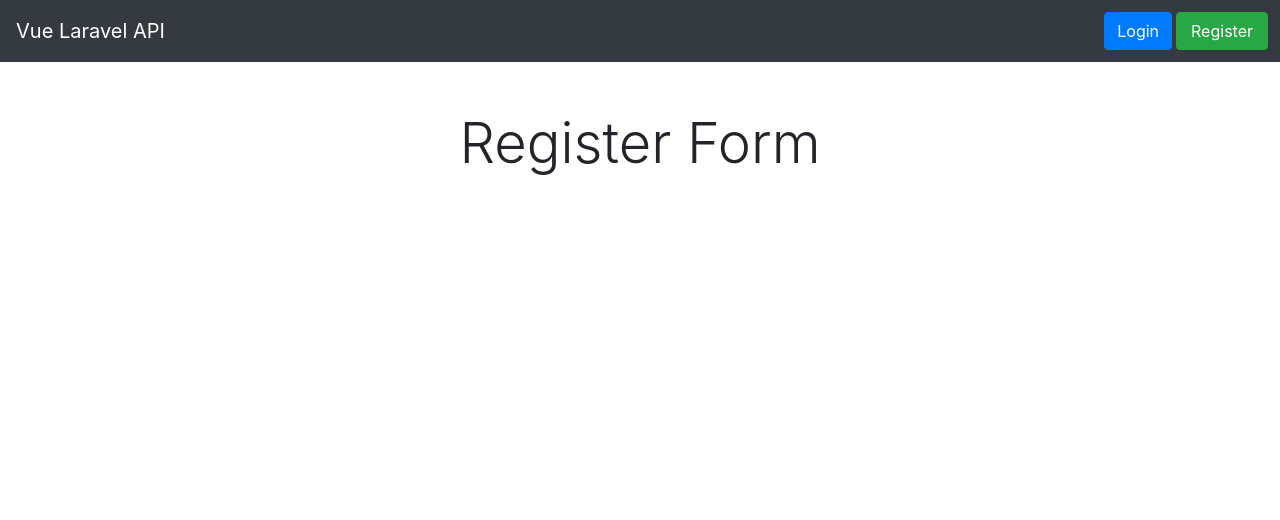
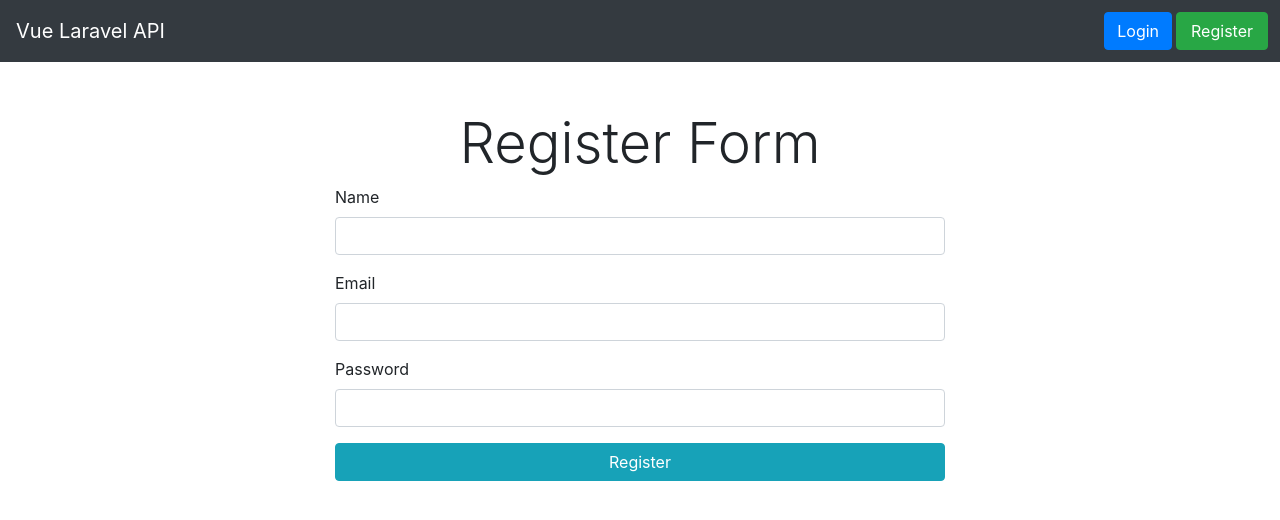
Before and after one commit to alzaabi98/vue-api, a Vue app: page /register in a window 1280 px wide. Shown: the top 520 px of the page. Built offline with nearby package versions, Linux system fonts and the light colour scheme.

Commit message:
Complete Login and Register Page with Vue Config

```diff
--- a/src/components/Navbar.vue
+++ b/src/components/Navbar.vue
@@ -1,6 +1,6 @@
 <template>
   <nav class="navbar navbar-expand-lg navbar-dark bg-dark">
-    <a class="navbar-brand" href="#">Vue Laravel API</a>
+    <router-link class="navbar-brand" to="/">Vue Laravel API</router-link>
     <button
       class="navbar-toggler"
       type="button"
@@ -15,15 +15,15 @@
     <div class="collapse navbar-collapse" id="navbarNav">
       <ul class="navbar-nav ml-auto">
         <li class="nav-item">
-          <a class="btn btn-primary my-1 btn-block" href="#">Login</a>
+          <router-link class="btn btn-primary my-1 btn-block" to="/login">Login</router-link>
         </li>
         <li class="nav-item">
-          <a
+          <router-link
             class="btn btn-success my-1 ml-1 btn-block"
-            href="#"
+            to="/register"
             tabindex="-1"
             aria-disabled="true"
-          >Register</a>
+          >Register</router-link>
         </li>
       </ul>
     </div>
--- a/src/views/Home.vue
+++ b/src/views/Home.vue
@@ -1,18 +1,14 @@
 <template>
   <div class="home">
-    <img alt="Vue logo" src="../assets/logo.png" />
-    <HelloWorld msg="Welcome to Your Vue.js App" />
+    <h2 class="display-4">Home Page</h2>
   </div>
 </template>
 
 <script>
 // @ is an alias to /src
-import HelloWorld from "@/components/HelloWorld.vue";
 
 export default {
   name: "home",
-  components: {
-    HelloWorld
-  }
+  components: {}
 };
 </script>
--- a/src/views/Login.vue
+++ b/src/views/Login.vue
@@ -7,16 +7,22 @@
         <form action="#">
           <div class="form-group">
             <label for="email">Email</label>
-            <input type="text" name="email" id="email" class="form-control" />
+            <input type="text" name="email" id="email" v-model="email" class="form-control" />
           </div>
 
           <div class="form-group">
             <label for="password">Password</label>
-            <input type="password" name="password" id="password" class="form-control" />
+            <input
+              type="password"
+              name="password"
+              id="password"
+              v-model="password"
+              class="form-control"
+            />
           </div>
 
           <div class="form-group">
-            <button type="submit" class="btn btn-info btn-block">Login</button>
+            <button type="submit" class="btn btn-info btn-block" @click.prevent="performLogin">Login</button>
           </div>
         </form>
       </div>
@@ -25,7 +31,21 @@
 </template>
 
 <script>
-export default {};
+export default {
+  name: "login",
+  data() {
+    return {
+      email: "",
+      password: ""
+    };
+  },
+  methods: {
+    performLogin() {
+      console.log("perfom login");
+      //this.$router.push("/profile");
+    }
+  }
+};
 </script>
 
 <style>
--- a/src/views/Register.vue
+++ b/src/views/Register.vue
@@ -3,13 +3,58 @@
     <div class>
       <div class="col-md-6 offset-md-3">
         <h2 class="display-4 text-center mt-5">Register Form</h2>
+
+        <form action="#">
+          <div class="form-group">
+            <label for="name">Name</label>
+            <input type="text" name="Name" id="Name" v-model="name" class="form-control" />
+          </div>
+          <div class="form-group">
+            <label for="email">Email</label>
+            <input type="text" name="email" id="email" v-model="email" class="form-control" />
+          </div>
+
+          <div class="form-group">
+            <label for="password">Password</label>
+            <input
+              type="password"
+              name="password"
+              id="password"
+              v-model="password"
+              class="form-control"
+            />
+          </div>
+
+          <div class="form-group">
+            <button
+              type="submit"
+              class="btn btn-info btn-block"
+              @click.prevent="performRegister"
+            >Register</button>
+          </div>
+        </form>
       </div>
     </div>
   </div>
 </template>
 
 <script>
-export default {};
+export default {
+  name: "register",
+  data() {
+    return {
+      name: "",
+      email: "",
+      password: ""
+    };
+  },
+  methods: {
+    performRegister() {
+      console.log("perform register");
+      this.$router.push("/profile");
+    }
+  }
+};
 </script>
 
 <style>
```
